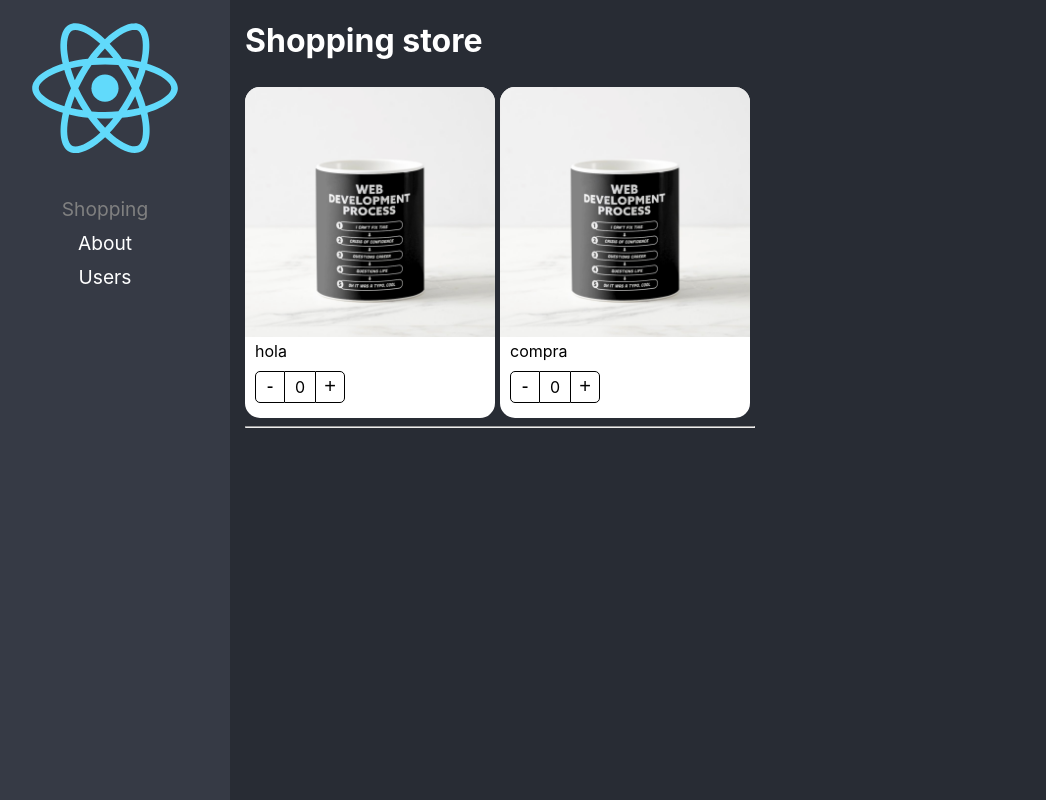
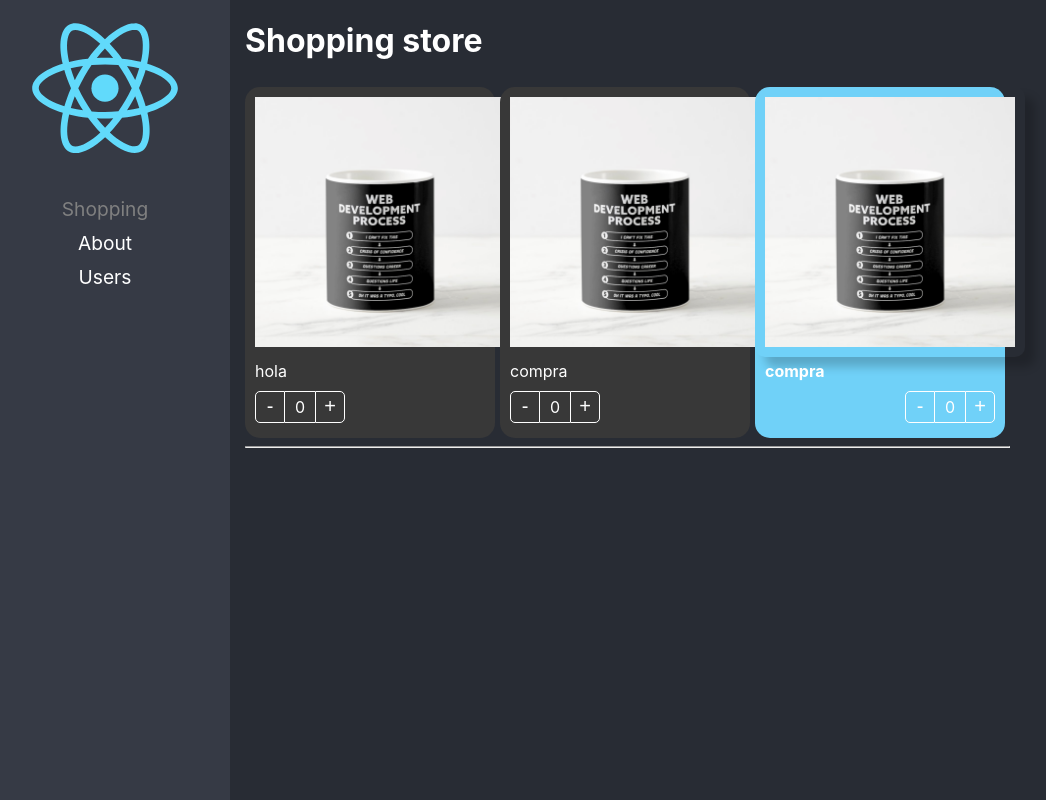
Before and after one commit to slayercorp7/react-adv, a React (Create React App) app: page / in a window 1280 px wide. Shown: the whole page, without its empty margins (20-1066 px from the left). Built offline with nearby package versions, Linux system fonts and the light colour scheme.

Commit message:
component-extend-styles

```diff
--- a/src/02-component-patterns/components/ProductButtons.tsx
+++ b/src/02-component-patterns/components/ProductButtons.tsx
@@ -1,11 +1,20 @@
 import { useContext } from "react";
 import { ProductContext } from "./ProductCard";
 import styles from "../styles/styles.module.css";
+import React from 'react';
 
-export const ProductButtons = () => {
+export interface Props {
+  className?: string
+  style?: React.CSSProperties
+}
+
+export const ProductButtons = ({className, style} : Props) => {
     const { increaseBy, counter } = useContext(ProductContext);
     return (
-      <div className={styles.buttonsContainer}>
+      <div
+      className={`${styles.buttonsContainer} ${className}`}
+      style={style}
+      >
         <button className={styles.buttonMinus} onClick={() => increaseBy(-1)}>
           -
         </button>
--- a/src/02-component-patterns/components/ProductCard.tsx
+++ b/src/02-component-patterns/components/ProductCard.tsx
@@ -1,20 +1,31 @@
 import styles from "../styles/styles.module.css";
 
 import { useProduct } from "../hooks/useProduct";
-import { createContext} from "react";
-import { ProductContextProps, ProductCardProps } from "../interfaces/interfaces";
+import { createContext, ReactElement} from "react";
+import { ProductContextProps, Product } from '../interfaces/interfaces';
+import React from 'react';
 
 
 
 export const ProductContext = createContext({} as ProductContextProps);
 const { Provider } = ProductContext;
 
-export const ProductCard = ({ children, product }: ProductCardProps) => {
+export interface Props {
+  children?: ReactElement | ReactElement[];
+  product: Product;
+  className?: String;
+  style?: React.CSSProperties
+}
+
+export const ProductCard = ({ children, product, className, style }: Props) => {
   const { counter, increaseBy } = useProduct(0);
 
   return (
     <Provider value={{ counter, increaseBy, product }}>
-      <div className={styles.productCard}>{children}</div>
+      <div
+      className={`${styles.productCard} ${className}`}
+      style = {style}
+      >{children}</div>
     </Provider>
   );
 };
--- a/src/02-component-patterns/components/ProductImage.tsx
+++ b/src/02-component-patterns/components/ProductImage.tsx
@@ -2,11 +2,16 @@
 import { ProductContext } from "./ProductCard";
 import noImage from "../assets/no-image.jpg";
 import styles from "../styles/styles.module.css";
+import React from 'react';
 
-export const ProductImage = ({ img = "" }) => {
+ export interface Props {
+  className?:string
+  img?: string,
+  style?: React.CSSProperties
+}
+export const ProductImage = ({ img, className, style}: Props) => {
     const { product } = useContext(ProductContext);
     let imgToShow: string;
-
     if (img) {
       imgToShow = img;
     } else if (product.img) {
@@ -15,6 +20,9 @@
       imgToShow = noImage;
     }
     return (
-      <img className={styles.productImg} src={imgToShow} alt="Product" />
+      <img
+      className={`${styles.productImg} ${className}`}
+      style={style}
+       src={imgToShow} alt="Product" />
     );
   };
--- a/src/02-component-patterns/components/ProductTitle.tsx
+++ b/src/02-component-patterns/components/ProductTitle.tsx
@@ -1,8 +1,18 @@
 import { useContext } from "react";
 import { ProductContext } from "./ProductCard";
 import styles from "../styles/styles.module.css";
+import React from 'react';
 
-export const ProductTitle = ({title} : {title?:string}) => {
+export interface Props {
+  className?: string
+  title?: string,
+  style?: React.CSSProperties
+}
+
+export const ProductTitle = ({title, className, style} : Props) => {
     const { product } = useContext(ProductContext);
-    return (<span className={styles.productDescription}>{title ? title : product.title}</span>);
+    return (<span
+      className={`${styles.productDescription} ${className}`}
+      style={style}
+      >{title ? title : product.title}</span>);
   };
--- a/src/02-component-patterns/pages/ShoppingPage.tsx
+++ b/src/02-component-patterns/pages/ShoppingPage.tsx
@@ -2,6 +2,7 @@
 import { ProductCard } from "../components/index";
 import { ProductImage } from "../components/ProductImage";
 import { ProductTitle } from "../components/ProductTitle";
+import "../styles/custom-styles.css";
 
 export const ShoppingPage = () => {
   const product = {
@@ -13,15 +14,20 @@
     <div>
       <h1>Shopping store</h1>
       <div style={{ display: "flex", flexDirection: "row", flexWrap: "wrap" }}>
-        <ProductCard product={product}>
-          <ProductCard.Image />
-          <ProductCard.Title title="hola" />
-          <ProductCard.Buttons />
+        <ProductCard product={product} className={"bg-dark text-white"}>
+          <ProductCard.Image className={"custom-image"} />
+          <ProductCard.Title title="hola" className={"text-white"} />
+          <ProductCard.Buttons className={"custom-buttons"} />
         </ProductCard>
-        <ProductCard product={product}>
-          <ProductImage />
-          <ProductTitle />
-          <ProductButtons />
+        <ProductCard product={product} className={"bg-dark text-white"}>
+          <ProductImage className={"custom-image"} />
+          <ProductTitle className={"text-white"} />
+          <ProductButtons className={"custom-buttons"} />
+        </ProductCard>
+        <ProductCard product={product} className={"bg-dark text-white"} style={{backgroundColor: '#70d1f8'}}>
+          <ProductImage className={"custom-image"} style={{boxShadow:'10px 10px 10px rgba(0,0,0,0.2)' }}/>
+          <ProductTitle className={"text-white"} style={{fontWeight:'bold'}} />
+          <ProductButtons className={"custom-buttons"} style={{display:'flex', justifyContent:'end'}} />
         </ProductCard>
       </div>
       <hr />
--- /dev/null
+++ b/src/02-component-patterns/styles/custom-styles.css
@@ -0,0 +1,17 @@
+.bg-dark {
+    background-color: rgb(56, 56, 56);
+}
+.text-white {
+    color: white;
+}
+.custom-image {
+    padding: 10px;
+    border-radius: 10px;
+    width: calc(100% -20px);
+}
+
+.custom-buttons button, .custom-buttons div{
+    color: white;
+    border-color: white;
+
+}
```
Also changed, not shown: src/02-component-patterns/interfaces/interfaces.ts (+8 -8 lines).
